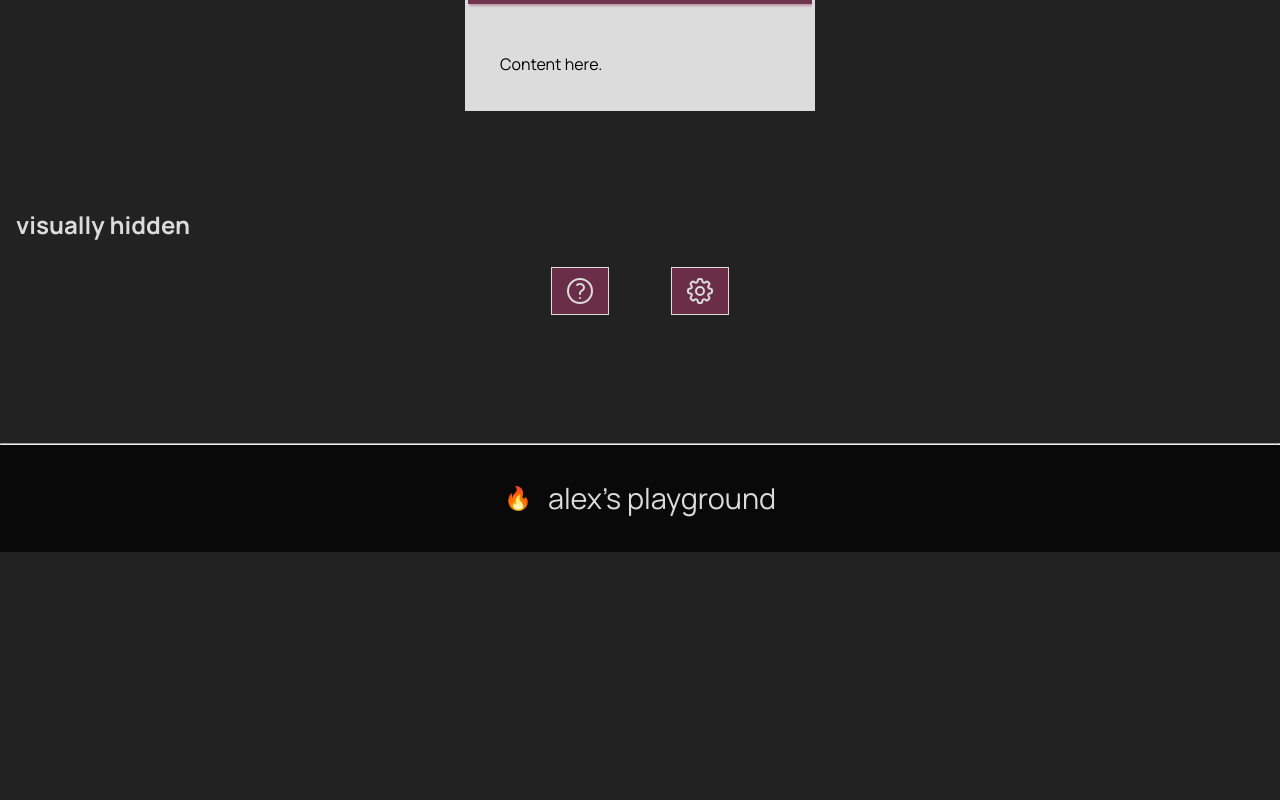
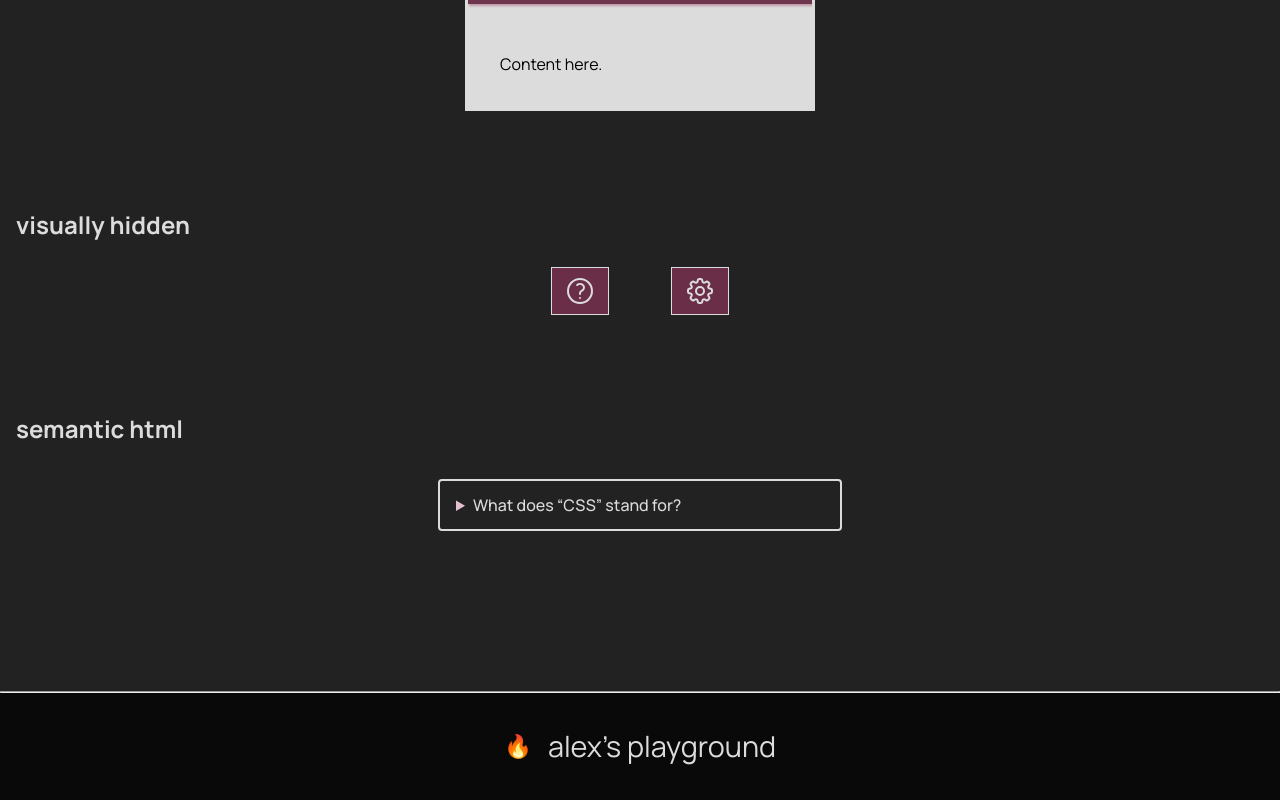
Before and after one commit to alex-anson/css-for-js, a Next.js app: page / in a window 1280 px wide. Shown: the part 5856-6656 px from the top of the page. Before the commit the page ends 6408 px from the top, so only its background shows below. Built offline with nearby package versions, Linux system fonts and the light colour scheme.

Commit message:
details/summary ... semantic html

```diff
--- /dev/null
+++ b/src/components/SemanicHTML.tsx
@@ -0,0 +1,18 @@
+import styles from "@/components/SemanticHTML.module.css";
+import mww from "@/css-utils/MaxWidthWrapper.module.css";
+
+export function SemanticHTML(): JSX.Element {
+  return (
+    <section>
+      <h2>semantic html</h2>
+      <div className={mww.maxWidthWrapper}>
+        <details className={styles.faq}>
+          <summary>What does “CSS” stand for?</summary>
+          <div className={styles.answer}>
+            <p>cool styling strategy</p> <span>... 🤦‍♀️</span>
+          </div>
+        </details>
+      </div>
+    </section>
+  );
+}
--- /dev/null
+++ b/src/components/SemanticHTML.module.css
@@ -0,0 +1,31 @@
+.faq {
+  font-size: 1rem;
+  color: var(--color-light);
+  margin: 32px;
+  border: 2px solid;
+  border-radius: 4px;
+  font-weight: 500;
+}
+
+.faq summary {
+  cursor: pointer;
+  padding: 12px 16px;
+  outline-offset: 5px;
+}
+
+.faq summary::marker {
+  color: var(--color-primaryLightest);
+}
+
+.faq .answer {
+  display: flex;
+  justify-content: space-between;
+
+  background: hsl(0, 0%, 29%);
+  border-radius: 0 0 4px 4px;
+  padding: 12px 17px;
+}
+
+.faq .answer p {
+  font-style: italic;
+}
--- a/src/pages/index.tsx
+++ b/src/pages/index.tsx
@@ -22,6 +22,7 @@ import { CardVersion3 } from "@/components/CardVersion3";
 import { HorizontalOverflow } from "@/components/HorizontalOverflow";
 import { StickyNav } from "@/components/StickyNav";
 import { VisuallyHiddenExample } from "@/components/VisuallyHiddenExample";
+import { SemanticHTML } from "@/components/SemanicHTML";
 
 const manrope = Manrope({ subsets: ["latin"] });
 
@@ -56,6 +57,7 @@ export default function Home() {
         <HorizontalOverflow />
         <StickyNav />
         <VisuallyHiddenExample />
+        <SemanticHTML />
       </main>
       <footer>
         <HorizontalLine />
```
